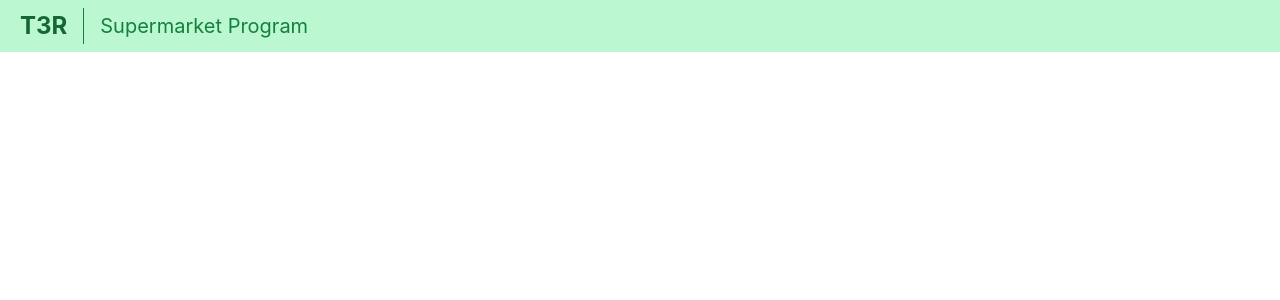
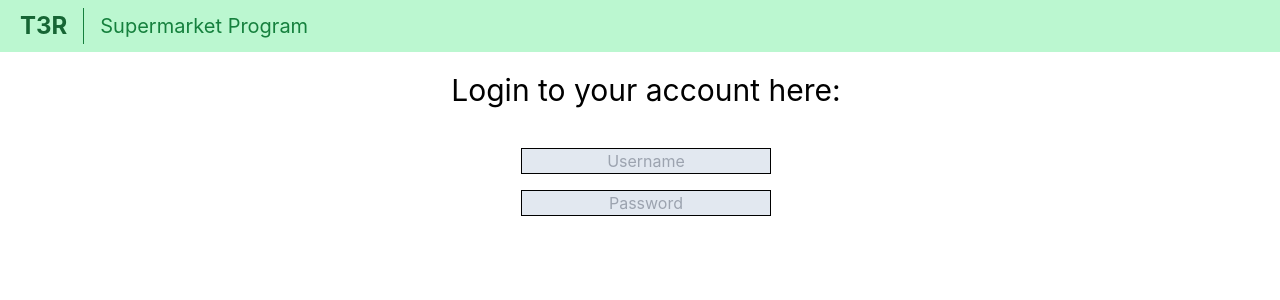
Before and after one commit to Squishyguy10/t3r, a React (Create React App) app in the folder client/: page /login/customer in a window 1280 px wide. Shown: the top 300 px of the page. Built offline with nearby package versions, Linux system fonts and the light colour scheme.

Commit message:
Login screen
Started on the login screen for both customer and supermarket ends.

```diff
--- a/client/package.json
+++ b/client/package.json
@@ -4,6 +4,7 @@
   "private": true,
   "proxy": "http://localhost:3001",
   "dependencies": {
+    "@heroicons/react": "^2.0.18",
     "@material-tailwind/html": "^2.0.0",
     "@testing-library/jest-dom": "^5.17.0",
     "@testing-library/react": "^13.4.0",
--- a/client/src/App.jsx
+++ b/client/src/App.jsx
@@ -1,6 +1,8 @@
 import React from 'react';
-import NavBar from './components/Navbar';
+import NavBar from './components/NavBar';
 import Main from './components/Main';
+import SupermarketHub from './components/SupermarketHub';
+import Login from './components/Login';
 import { BrowserRouter as Router, Route, Switch } from 'react-router-dom';
 
 function App() {
@@ -16,6 +18,18 @@ function App() {
             <Main />
           </Route>
 
+          <Route exact path='/supermarket-hub'>
+            <SupermarketHub />
+          </Route>
+
+          <Route exact path='/login/supermarket'>
+            <Login user='supermarket' />
+          </Route>
+
+          <Route exact path='/login/customer'>
+            <Login user='customer' />
+          </Route>
+
         </Switch>
       </Router>
 
--- /dev/null
+++ b/client/src/components/Login.jsx
@@ -0,0 +1,63 @@
+import React, { Component } from 'react';
+
+class Login extends Component {
+
+    constructor(props) {
+        super(props);
+        this.state = {
+            user: props.user, // either customer or supermarket
+            username: '',
+            password: '',
+        }
+
+        this.handleUsernameChange = this.handleUsernameChange.bind(this);
+        this.handleSubmit = this.handleSubmit.bind(this);
+    }
+
+    handleUsernameChange = (e) => {
+        this.setState({username: e.target.value});
+    }
+
+    handlePasswordChange = (e) => {
+        this.setState({password: e.target.value});
+    }
+
+    handleSubmit = (e) => {
+
+    }
+
+    render() {
+        return (
+            <div className='container px-5 mx-auto text-center lg:px-40'>
+                <form onSubmit={this.handleSubmit}>
+                    <div className='ml-3 mt-5 pb-56'>
+                        <header className='text-3xl font-display pb-10'>
+                            Login to your account here:
+                        </header>
+
+                        <div className='pb-4'>
+                            <input
+                                className='bg-slate-200 hover:bg-slate-300 border border-black'
+                                placeholder='Username'
+                                style={{ textAlign: 'center' }}
+                                onChange={this.handleUsernameChange}
+                            />
+                        </div>
+                        <div>
+                            <input
+                                className='bg-slate-200 hover:bg-slate-300 border border-black'
+                                placeholder='Password'
+                                type='password'
+                                style={{ textAlign: 'center' }}
+                                onChange={this.handlePasswordChange}
+                            />
+                        </div>
+                    </div>
+                </form>
+            </div>
+        );
+    }
+
+}
+
+export default Login;
--- /dev/null
+++ b/client/src/components/SupermarketHub.jsx
@@ -0,0 +1,41 @@
+import React from 'react';
+import { ShoppingBagIcon } from '@heroicons/react/24/outline';
+import { Link } from 'react-router-dom';
+
+function SupermarketHub() {
+
+    return (
+
+        <div className='container px-5 mx-auto text-center lg:px-40'>
+            <div className='flex flex-col w-full mb-10'>
+                <ShoppingBagIcon className='mx-auto inline-block w-10 py-10' />
+                <h1 className='sm:text-4xl text-3xl font-medium title-font font-display'>
+                    Leaderboards
+                </h1>
+            </div>
+
+            <h1 className='text-2xl font-medium mb-10'>Choose your portal:</h1>
+
+            {/*Buttons*/}
+            <div className='pb-5'>
+                <Link to='/login/supermarket'>
+                    <button class='bg-red-500 hover:bg-red-700 text-white font-bold py-2 px-4 border border-red-700 rounded'>
+                        Supermarket
+                    </button>
+                </Link>
+            </div>
+
+            <div>
+                <Link to='/login/customer'>
+                    <button class='bg-red-500 hover:bg-red-700 text-white font-bold py-2 px-4 border border-red-700 rounded'>
+                        Customer
+                    </button>
+                </Link>
+            </div>
+        </div>
+
+    );
+
+}
+
+export default SupermarketHub;
```
Also changed, not shown: 1 other file (tests, documents, lock files or other folders).
